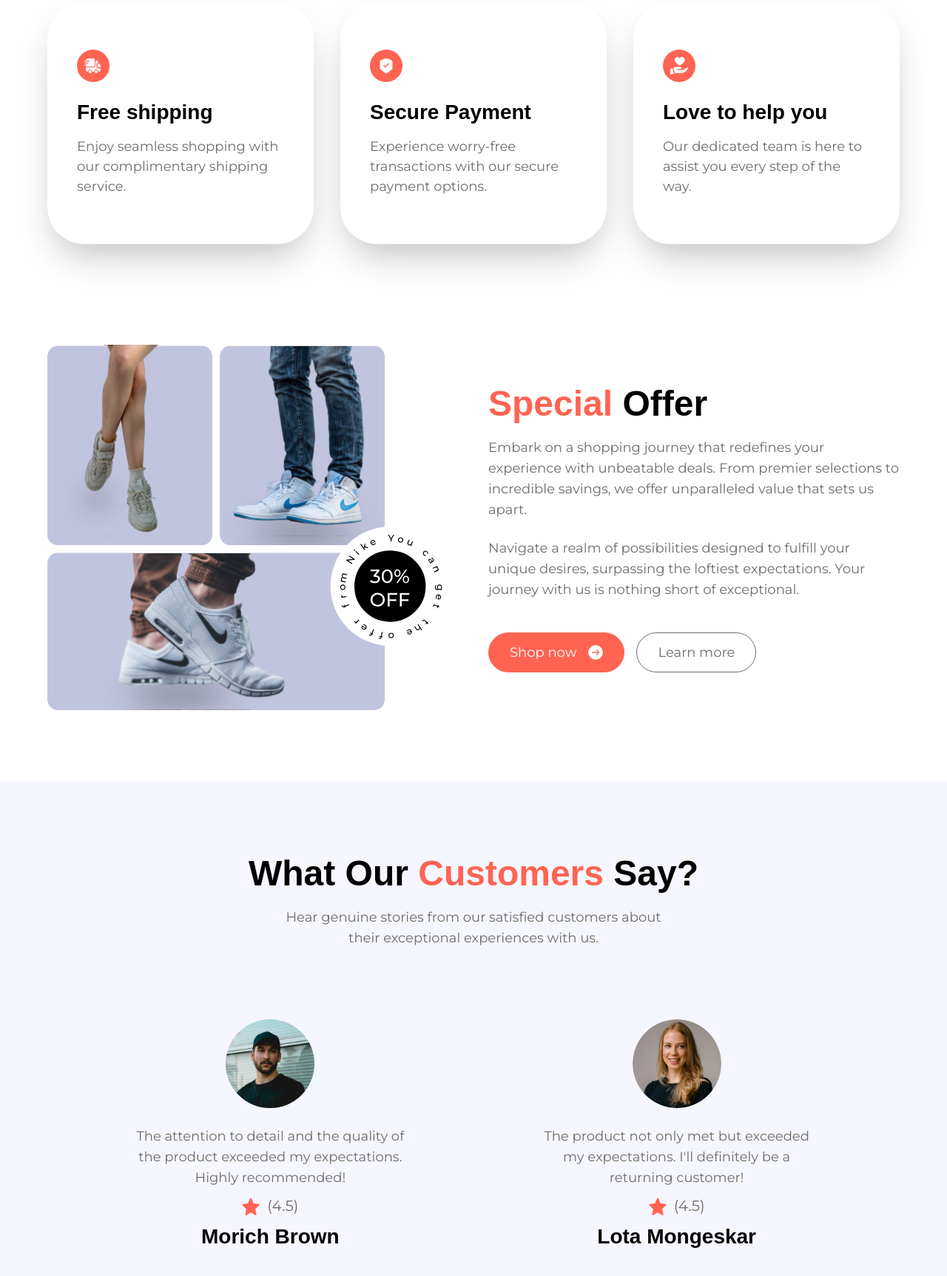
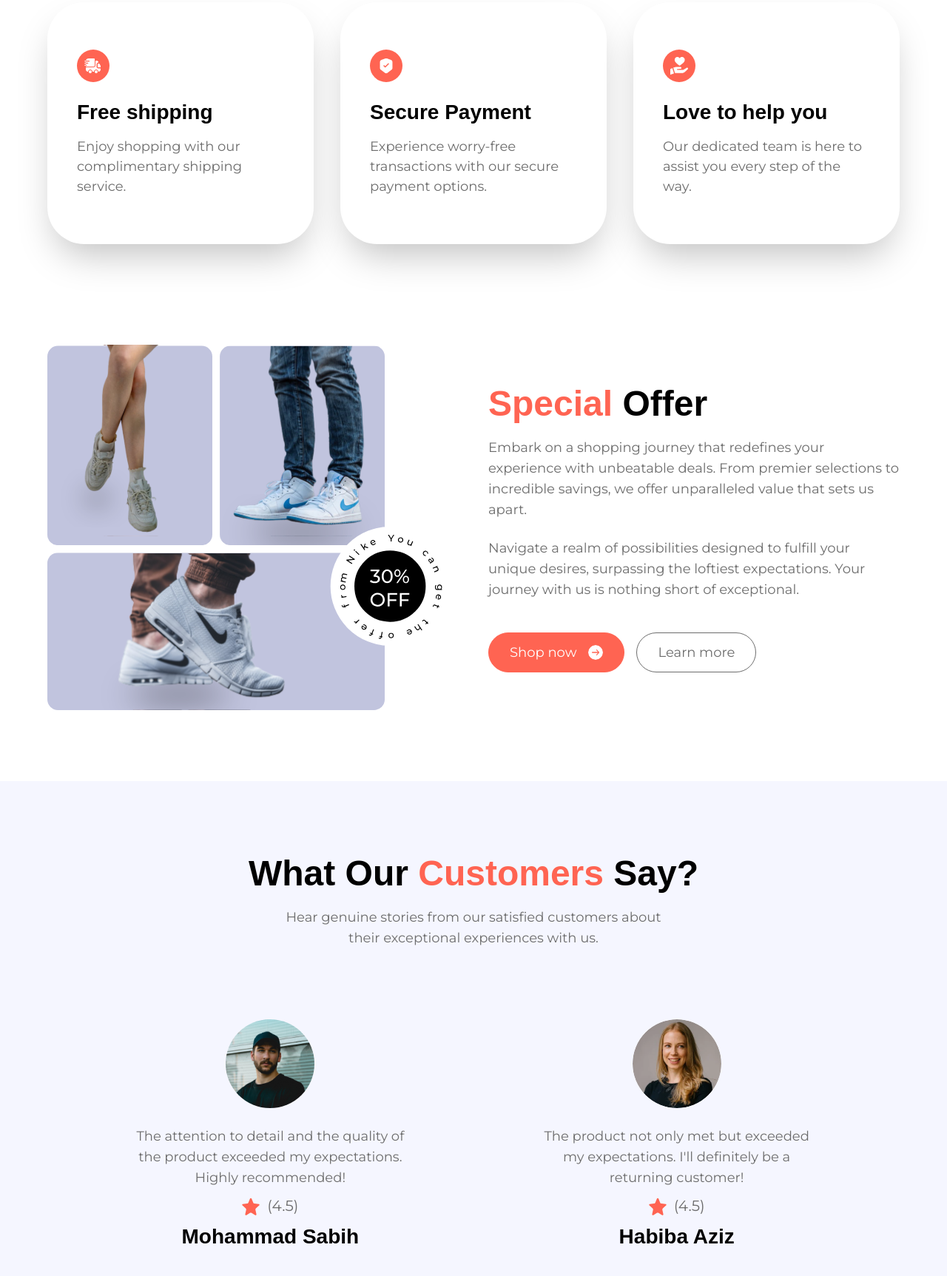
Before and after one commit to MhdSabih/nike, a React app: page / in a window 1280 px wide. Shown: the part 2456-4181 px from the top of the page at 74% size. Built offline with nearby package versions, Linux system fonts and the light colour scheme; the HTML template or start-up script is replaced by a standard one; a web font is replaced by a local one.

Commit message:
customer

```diff
--- a/src/constants/index.js
+++ b/src/constants/index.js
@@ -77,7 +77,7 @@ export const services = [
   {
     imgURL: truckFast,
     label: "Free shipping",
-    subtext: "Enjoy seamless shopping with our complimentary shipping service.",
+    subtext: "Enjoy shopping with our complimentary shipping service.",
   },
   {
     imgURL: shieldTick,
@@ -95,14 +95,14 @@ export const services = [
 export const reviews = [
   {
     imgURL: customer1,
-    customerName: "Morich Brown",
+    customerName: "Mohammad Sabih",
     rating: 4.5,
     feedback:
       "The attention to detail and the quality of the product exceeded my expectations. Highly recommended!",
   },
   {
     imgURL: customer2,
-    customerName: "Lota Mongeskar",
+    customerName: "Habiba Aziz",
     rating: 4.5,
     feedback:
       "The product not only met but exceeded my expectations. I'll definitely be a returning customer!",
```
